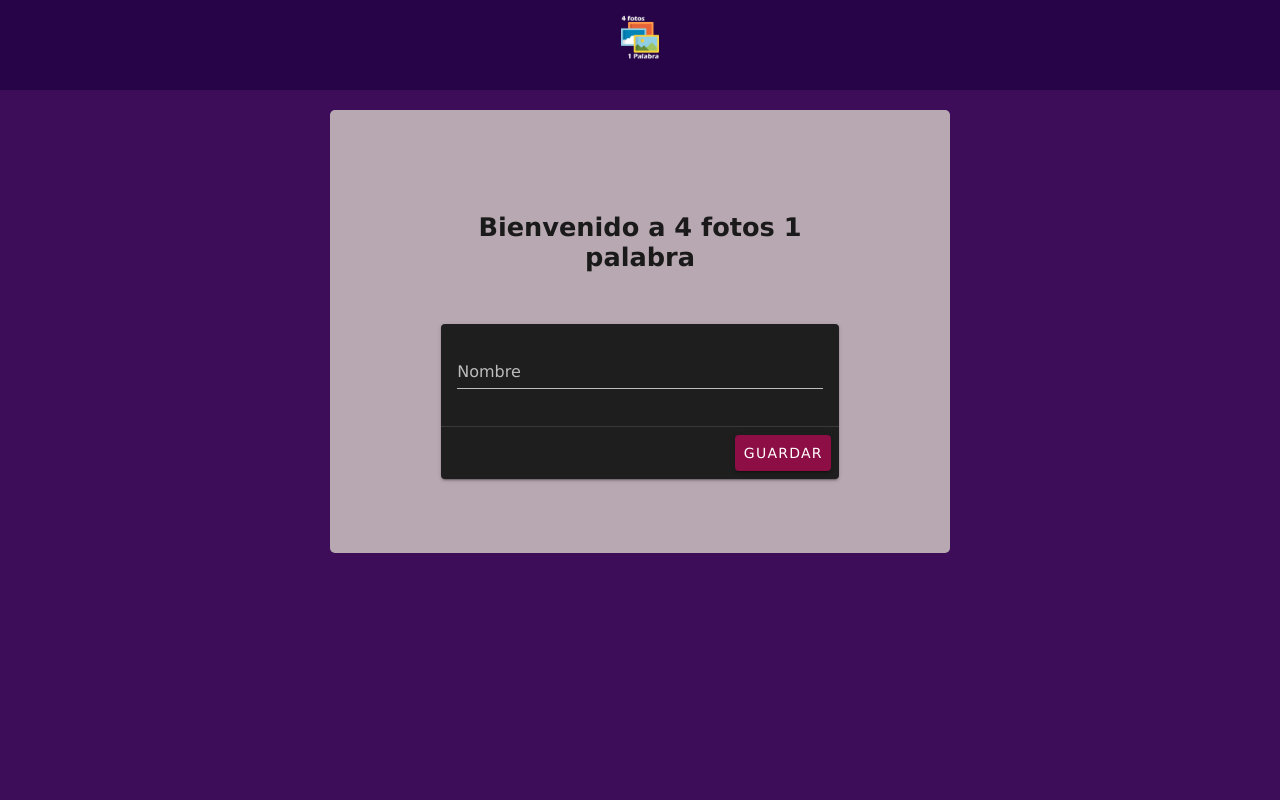
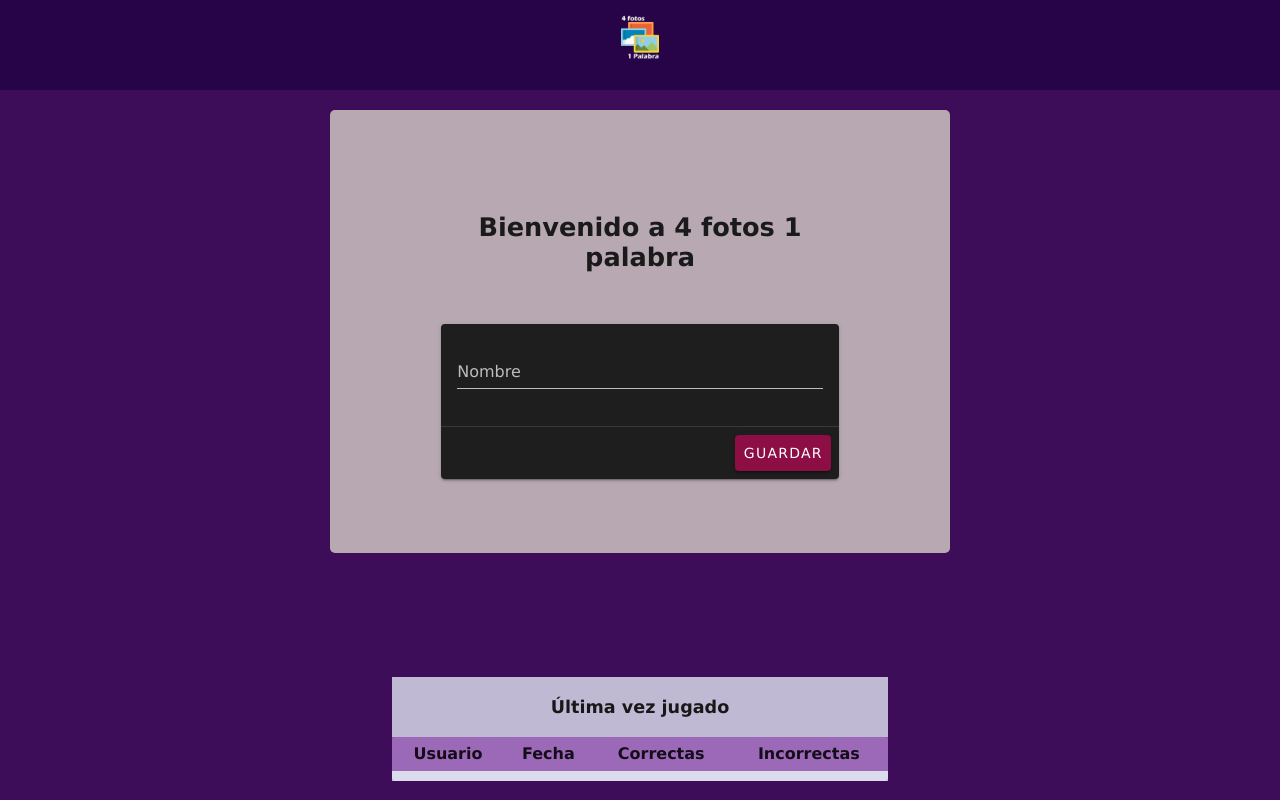
Before and after one commit to catapicart/parcial-2-admn3c-picart_catalina, a Vue app in the folder clasecli/: page /#/ in a window 1280 px wide. Shown: the top 800 px of the page. Built offline with nearby package versions, Linux system fonts and the light colour scheme.

Commit message:
add component TableResults
Agregue un componente que trae una tabla con los datos guardados en local storage de la ultima vez que se jugo el juego

```diff
--- a/clasecli/src/components/MainCard.vue
+++ b/clasecli/src/components/MainCard.vue
@@ -272,6 +272,13 @@
 
         this.contadorCorrectas++;
         if(this.contadorCorrectas == 4){
+            var today = new Date();
+            var day = today.getDate();
+            var month = today.getMonth() + 1;
+            var year = today.getFullYear();
+          localStorage.setItem('fecha', `${day}/${month}/${year}`);
+          localStorage.setItem('correctas', this.contadorCorrectas);
+          localStorage.setItem('incorrectas', this.contadorIncorrectas);
           this.dialog = true;
         }
 
--- /dev/null
+++ b/clasecli/src/components/TableResults.vue
@@ -0,0 +1,74 @@
+<template>
+     <div>
+      <h2>Última vez jugado</h2>
+      <v-simple-table>
+        <thead>
+          <th>Usuario</th>
+          <th>Fecha</th>
+          <th>Correctas</th>
+          <th>Incorrectas</th>
+        </thead>
+        <tr>
+          <td>{{ this.usuario }}</td>
+          <td>{{this.fecha }}</td>
+          <td>{{ this.correctas }}</td>
+          <td>{{ this.incorrectas }}</td>
+        </tr>
+      </v-simple-table>
+    </div>
+</template>
+
+<style lang="scss" scoped>
+div{
+    background-color: rgba(240, 248, 255, 0.733);
+    margin: 4% auto;
+}
+h2{
+    text-align: center;
+    color: rgb(24, 24, 24);
+    font-size: 1.1rem;
+    padding: 20px;
+}
+div.v-data-table{
+    margin: 0;
+    background-color: rgba(240, 248, 255, 0.562);
+}
+td , th{
+    padding: 5px;
+}
+th{
+    background-color: rgba(101, 0, 141, 0.521);
+}
+
+@media screen and (min-width: 520px ) {
+  div{
+    width: 70%;
+    margin: 10% auto;
+  }
+  div.v-data-table{
+    width:100%;
+  }
+}
+@media screen and (min-width: 920px ) {
+    div{
+    width: 40%;
+    margin: 10% auto;
+  }
+  div.v-data-table{
+    width:100%;
+  }
+}
+</style>
+
+
+<script>
+    export default{
+        name: 'TableResults',
+        data: () => ({
+            usuario: localStorage.getItem('usuario') != 'null' ? localStorage.getItem('usuario') : '-',
+            fecha: localStorage.getItem('fecha') != 'null' ? localStorage.getItem('fecha') : '-',
+            correctas: localStorage.getItem('correctas') != 'null' ? localStorage.getItem('correctas') : '-',
+            incorrectas: localStorage.getItem('incorrectas') != 'null' ? localStorage.getItem('incorrectas') : '-',
+        })
+    }
+</script>
--- a/clasecli/src/views/HomeView.vue
+++ b/clasecli/src/views/HomeView.vue
@@ -5,9 +5,7 @@
       <HelloWorld msg="Welcome to Your Vue.js App"/>
     </div>
 
-    <div class="info">
-      <p>De los creadores de  <img src="../assets/superquiz-logo.png" alt="SuperQuiz"></p>
-    </div>
+    <TableResults />
   </div>
 </template>
 
@@ -31,16 +29,13 @@
     padding: 40px;
     color: rgb(26, 26, 26);
   }
-  .info{
-    background-color:rgb(62, 13, 90) !important;
-    width: 100%;
-    margin-top: 40%;
-  }
   img{
     width: 10%;
   }
   p{
     color: rgb(202, 201, 201);
+    background-color:rgb(62, 13, 90) !important;
+
   }
   @media screen and (min-width: 520px ) {
   .inicio{
@@ -56,12 +51,13 @@
 
 <script>
 // @ is an alias to /src
-import HelloWorld from '@/components/HelloWorld.vue'
-
+import HelloWorld from '@/components/HelloWorld.vue';
+import TableResults from '@/components/TableResults.vue'
 export default {
   name: 'HomeView',
   components: {
-    HelloWorld
+    HelloWorld,
+    TableResults
   }
 }
 </script>
```
